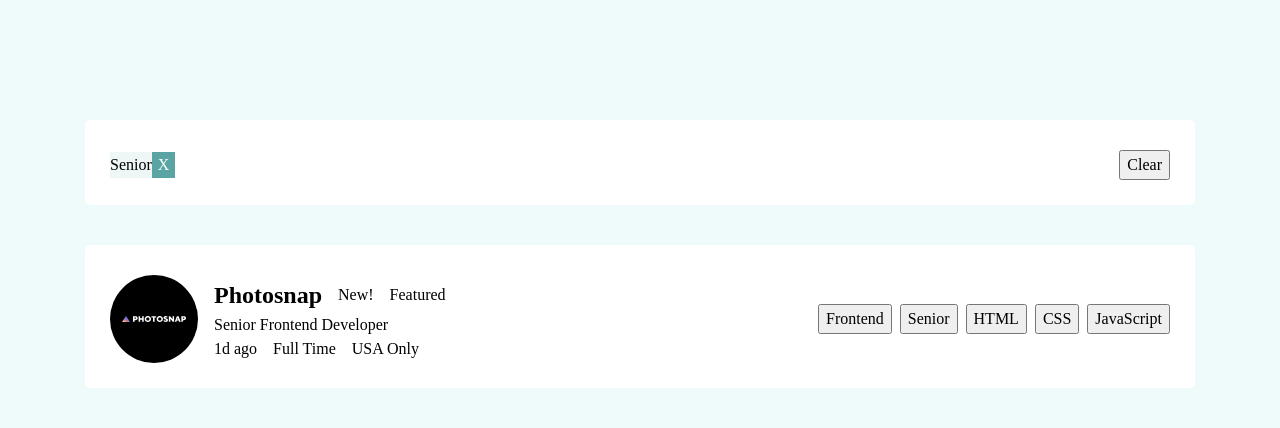
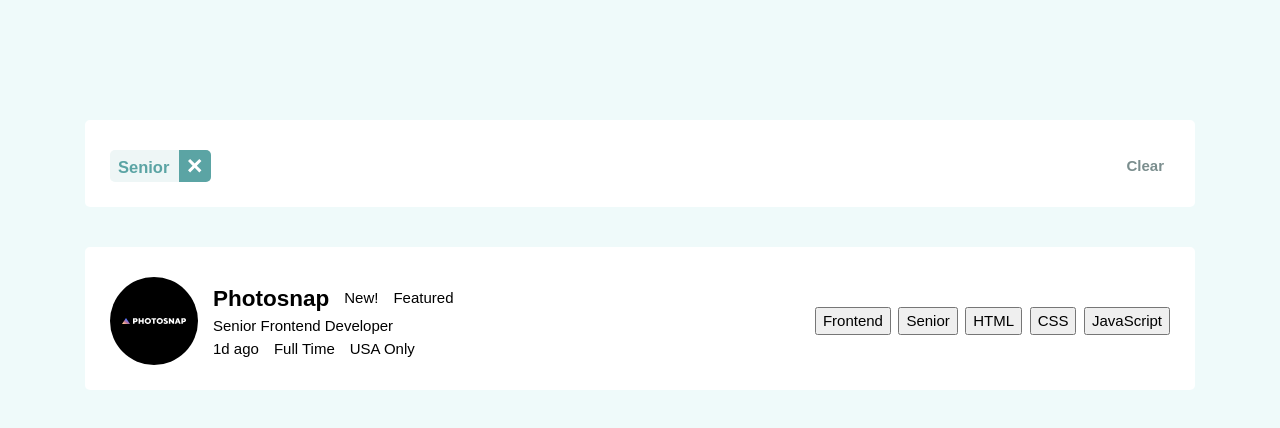
Before and after one commit to edo979/static-job-listings, a React (Create React App) app: page / in a window 1280 px wide. Both pictures are taken after a click on the button "Senior". Shown: the top 428 px of the page. Built offline with nearby package versions, Linux system fonts and the light colour scheme.

Commit message:
finish job categories filter

```diff
--- a/src/components/JobCategories.jsx
+++ b/src/components/JobCategories.jsx
@@ -15,7 +15,7 @@ function JobCategories({ categories, dispatch }) {
                 })
               }
             >
-              X
+              <img src="./images/icon-remove.svg" alt="" />
             </button>
           </li>
         ))}
--- a/src/components/jobCategories.css
+++ b/src/components/jobCategories.css
@@ -2,21 +2,55 @@
   --f-justify: space-between;
 }
 
+.job-categories > button {
+  border: none;
+  font-weight: 700;
+  color: var(--clr-neutral-500);
+  background-color: transparent;
+}
+
+.job-categories > button:hover {
+  color: var(--clr-primary);
+  text-decoration: underline;
+}
+
 .categories {
+  --f-justify: start;
   flex-wrap: wrap;
 }
 
 .categories_tablets {
+  display: flex;
+  justify-content: space-between;
+  align-items: stretch;
+  gap: 10px;
+  border-radius: 5px;
+  overflow: hidden;
   background-color: var(--clr-neutral-700);
 }
 
+.categories_tablets span {
+  align-self: center;
+  margin-left: 8px;
+  margin-top: 3px;
+  font-size: var(--fs-500);
+  font-weight: 700;
+  color: var(--clr-primary);
+}
+
 .categories_tablets button {
+  width: 32px;
+  height: 32px;
   border: none;
 
   color: white;
   background-color: var(--clr-primary);
 }
 
+.categories_tablets button img {
+  margin-inline: auto;
+}
+
 .categories_tablets button:hover {
   background-color: black;
 }
--- a/src/index.css
+++ b/src/index.css
@@ -71,9 +71,25 @@ h6 {
 }
 
 /*
+  TYPOGRAPHY
+*/
+@import url('https://fonts.googleapis.com/css2?family=League+Spartan:wght@500;700&display=swap');
+
+:root {
+  --fs-300: 0.85rem;
+  --fs-400: 1rem;
+  --fs-500: 1.1rem;
+}
+
+html {
+  font-size: 15px;
+  font-family: 'League Spartan', sans-serif;
+  font-weight: 500;
+}
+
+/*
   LAYOUT
 */
-
 .flex {
   display: flex;
   flex-direction: var(--f-direction, row);
```
